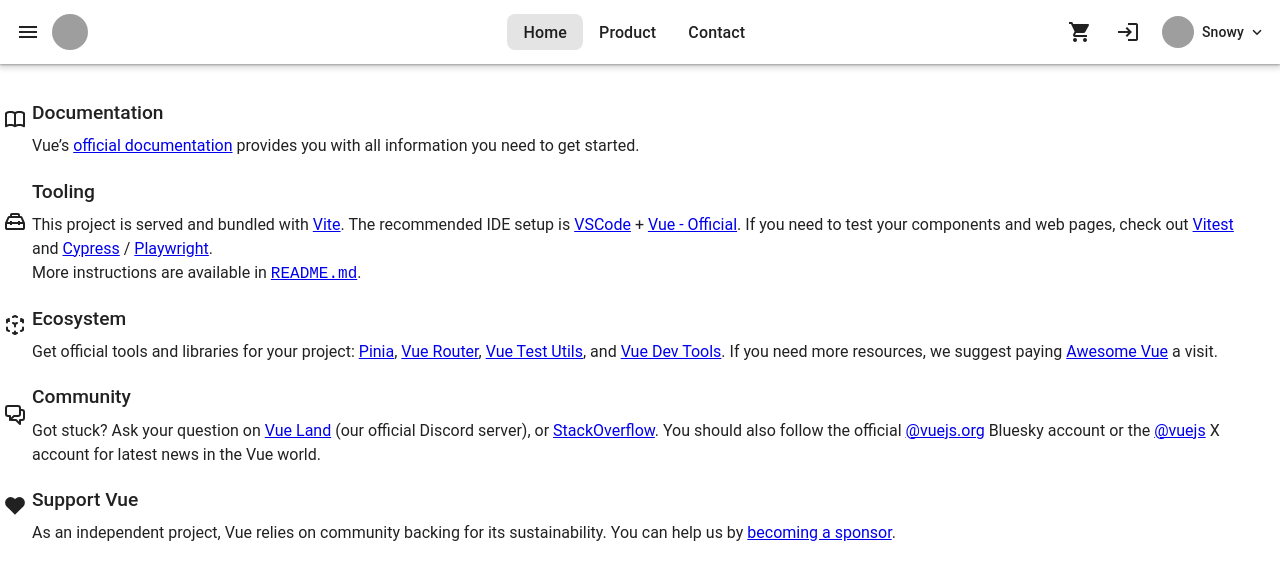
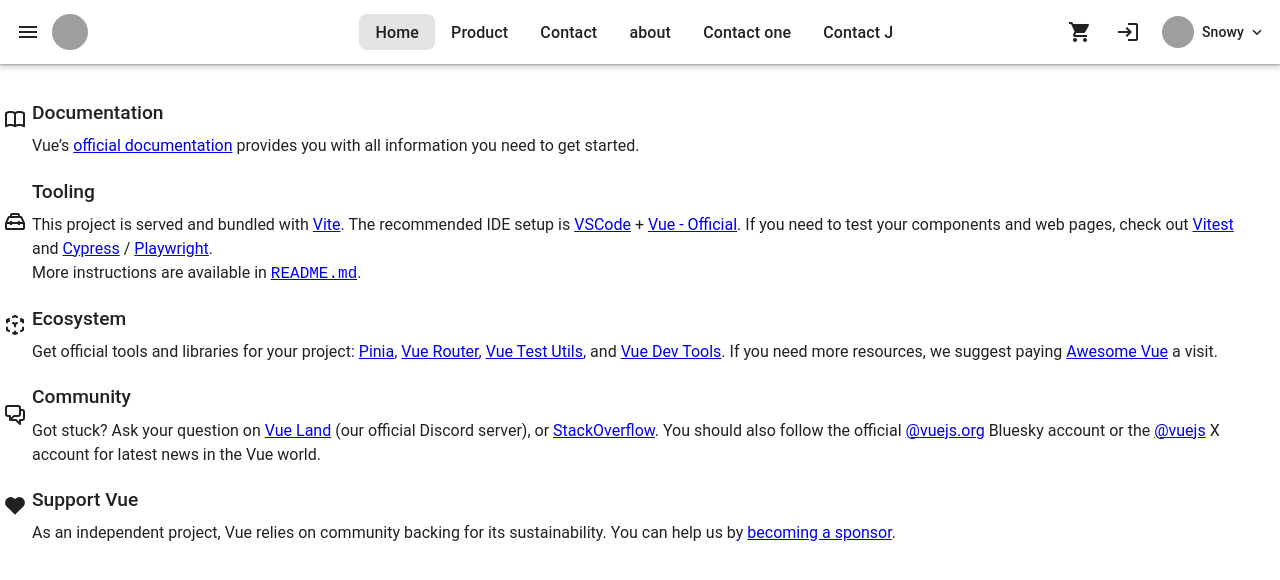
Before and after one commit to yahmonoo/pos_vue, a Vue app: page / in a window 1280 px wide. Shown: the top 580 px of the page. Built offline with nearby package versions, Linux system fonts and the light colour scheme; grey boxes are pictures that could not be loaded.

Commit message:
top-nab-bar

```diff
--- a/src/App.vue
+++ b/src/App.vue
@@ -23,6 +23,15 @@
         <v-btn to="/product" variant="text" class="nav-link d-none d-md-flex"> Product </v-btn>
 
         <v-btn to="/contact" variant="text" class="nav-link d-none d-md-flex"> Contact </v-btn>
+
+                        <v-btn to="/contact" variant="text" class="nav-link d-none d-md-flex"> about </v-btn>
+
+
+                        <v-btn to="/contact" variant="text" class="nav-link d-none d-md-flex"> Contact one </v-btn>
+
+                                                <v-btn to="/contact" variant="text" class="nav-link d-none d-md-flex"> Contact J </v-btn>
+
+
       </div>
 
       <v-spacer />
```
